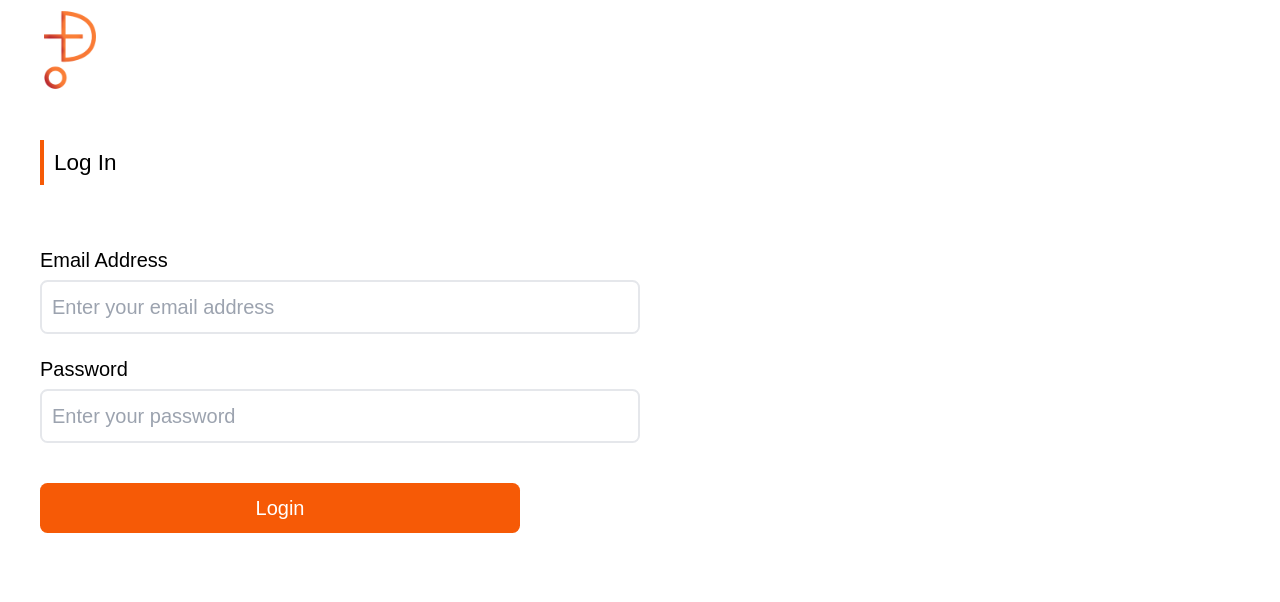
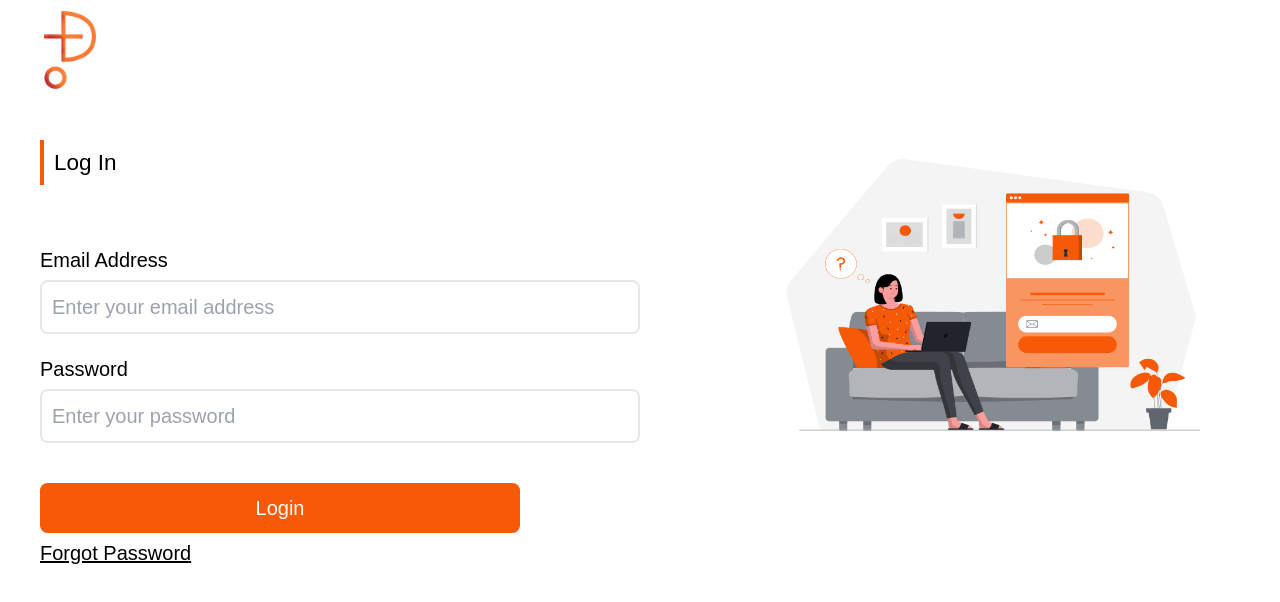
Before and after one commit to MyatThuraSoe/pathwayPlus-admin, a Next.js app: page /login in a window 1280 px wide. Shown: the top 602 px of the page. Built offline with nearby package versions, Linux system fonts and the light colour scheme.

Commit message:
Added UI for reset password page

```diff
--- a/src/components/Layout.tsx
+++ b/src/components/Layout.tsx
@@ -3,7 +3,7 @@ import { ReactNode } from "react";
 import Header from "./Header";
 import SideBar from "./SideBar";
 
-const pagesWithoutHeader = ["/", "/login", "/404"];
+const pagesWithoutHeader = ["/", "/login", "/reset", "/404"];
 
 const Layout = ({ children }: { children: ReactNode }) => {
   const { pathname } = useRouter();
--- a/src/middleware.tsx
+++ b/src/middleware.tsx
@@ -8,7 +8,7 @@ export function middleware(req: NextRequest) {
   const url = req.nextUrl;
   const token = req.cookies.get("token");
 
-  if (token === undefined) {
+  if (token === undefined && url.pathname !== "/reset") {
     url.pathname = "/login";
     return NextResponse.rewrite(url);
   } else {
--- a/src/pages/login.tsx
+++ b/src/pages/login.tsx
@@ -42,23 +42,30 @@ const Login: NextPage = () => {
     <div>
       <Title title="Login" />
 
-      <div className="relative">
-        <div className="relative md:w-20 md:h-20 w-10 h-10 ml-4">
-          <Image src="/assets/logo-orange.png" layout="fill" alt="Pathway Plus Logo" />
-        </div>
-        <form onSubmit={onLogin} className="flex flex-col px-8 pt-8">
+      <div className="relative md:w-20 md:h-20 w-10 h-10 ml-4">
+        <Image src="/assets/logo-orange.png" layout="fill" alt="Pathway Plus Logo" />
+      </div>
+
+      <div className="relative flex">
+        <form onSubmit={onLogin} className="flex flex-col flex-1 px-8 pt-8">
           <h1 className="pl-2 py-1 mb-8 text-lg border-l-4 border-primary">Log In</h1>
 
-          <label htmlFor="email" className="pt-4 max-w-max">Email Address</label>
+          <label htmlFor="email" className="mt-4 max-w-max">Email Address</label>
           <input required disabled={loading} id="email" placeholder="Enter your email address" className="md:w-[600px] mt-1 p-2 border-2 rounded-md" />
 
-          <label htmlFor="password" className="pt-4 max-w-max">Password</label>
+          <label htmlFor="password" className="mt-4 max-w-max">Password</label>
           <input required disabled={loading} id="password" placeholder="Enter your password" type="password" className="md:w-[600px] mt-1 p-2 border-2 rounded-md" />
 
           <p className="text-pink-red">{error}</p>
 
-          <button disabled={loading} className={`self-start my-8 p-2 md:w-96 w-full ${loading ? "bg-gray-200" :"bg-primary"} text-white rounded-md`}>Login</button>
+          <button disabled={loading} className={`self-start mt-8 p-2 md:w-96 w-full ${loading ? "bg-gray-200" :"bg-primary"} text-white rounded-md`}>Login</button>
+
+          <p onClick={() => router.push("/reset")} className="mt-1 max-w-max hover:text-gray-300 underline cursor-pointer">Forgot Password</p>
         </form>
+
+        <div className="relative hidden md:flex flex-1 ml-4">
+          <Image src="/assets/login_pic.png" width={500} height={400} layout="fixed" alt="Picture of woman loggin in" />
+        </div>
       </div>
     </div>
   );
--- /dev/null
+++ b/src/pages/reset.tsx
@@ -0,0 +1,46 @@
+import type { NextPage } from "next";
+import Image from "next/image";
+import { useRouter } from "next/router";
+
+import useLogin from "../hooks/useLogin";
+
+import Title from "../components/Title";
+
+const Reset: NextPage = () => {
+  const router = useRouter();
+  const { loading, error, login } = useLogin();
+
+  return (
+    <div>
+      <Title title="Login" />
+
+      <div className="relative md:w-20 md:h-20 w-10 h-10 ml-4">
+        <Image src="/assets/logo-orange.png" layout="fill" alt="Pathway Plus Logo" />
+      </div>
+
+      <div className="relative flex">
+        <form onSubmit={void(0)} className="flex flex-col flex-1 px-8 pt-8">
+          <h1 onClick={router.back} className="pl-2 py-1 mb-8 text-lg border-l-4 border-primary underline cursor-pointer">Back to login</h1>
+
+          <label htmlFor="email" className="mt-4 max-w-max">Email Address</label>
+          <input required disabled={loading} id="email" placeholder="Enter your email address" className="md:w-[600px] mt-1 p-2 border-2 rounded-md" />
+
+          {/* The two elements below are invisible. They are only used for positioning. */}
+          <p className="opacity-0 mt-4">0</p>
+          <input disabled className="opacity-0 mt-1 p-2 border-2 " />
+
+          <p className="text-pink-red">{error}</p>
+
+          <button disabled={loading} className={`self-start mt-8 p-2 md:w-96 w-full ${loading ? "bg-gray-200" :"bg-primary"} text-white rounded-md`}>Reset</button>
+
+        </form>
+
+        <div className="relative hidden md:flex flex-1 ml-4">
+          <Image src="/assets/login_pic.png" width={500} height={400} layout="fixed" alt="Picture of woman loggin in" />
+        </div>
+      </div>
+    </div>
+  );
+};
+
+export default Reset;
```
Also changed, not shown: public/assets/login_pic.png (added).
